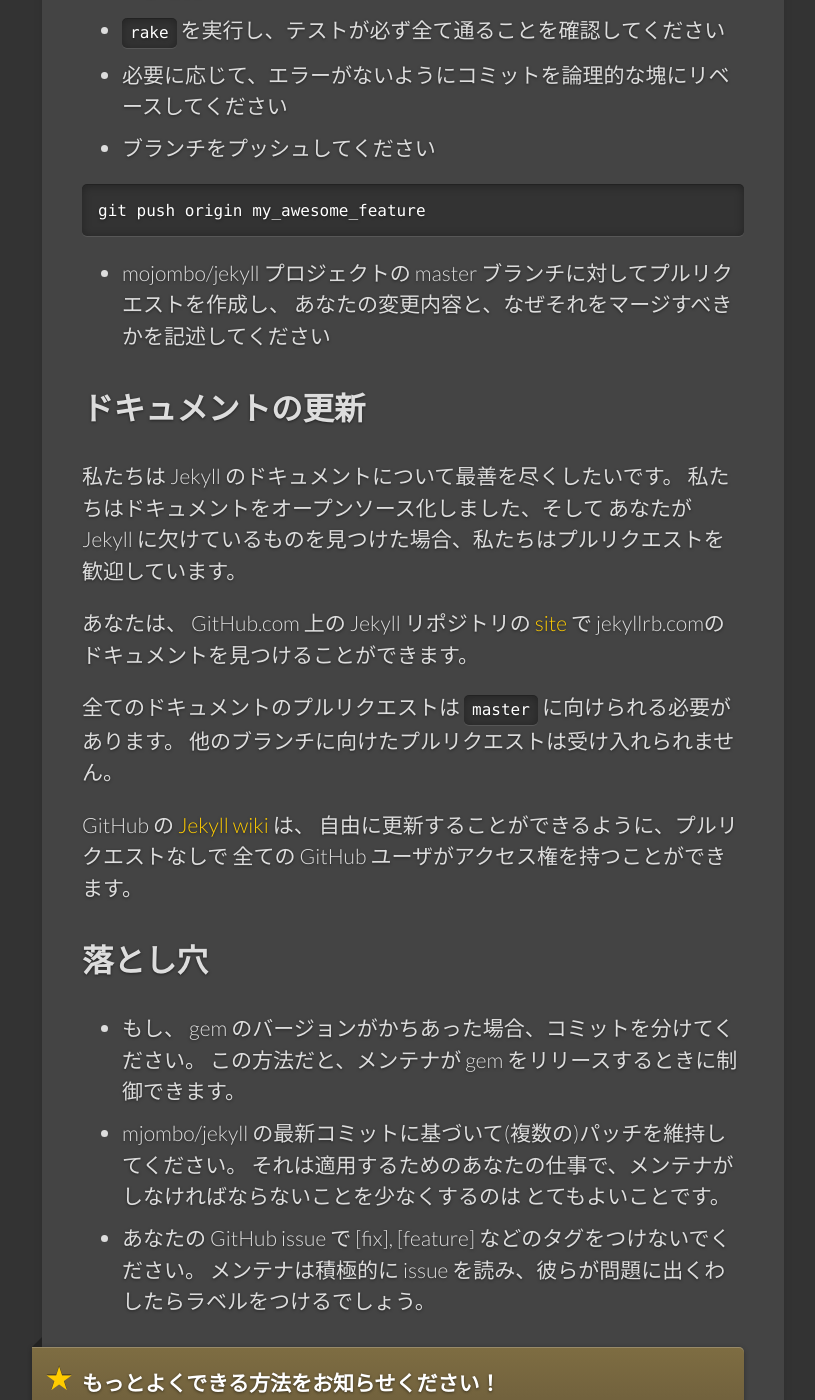
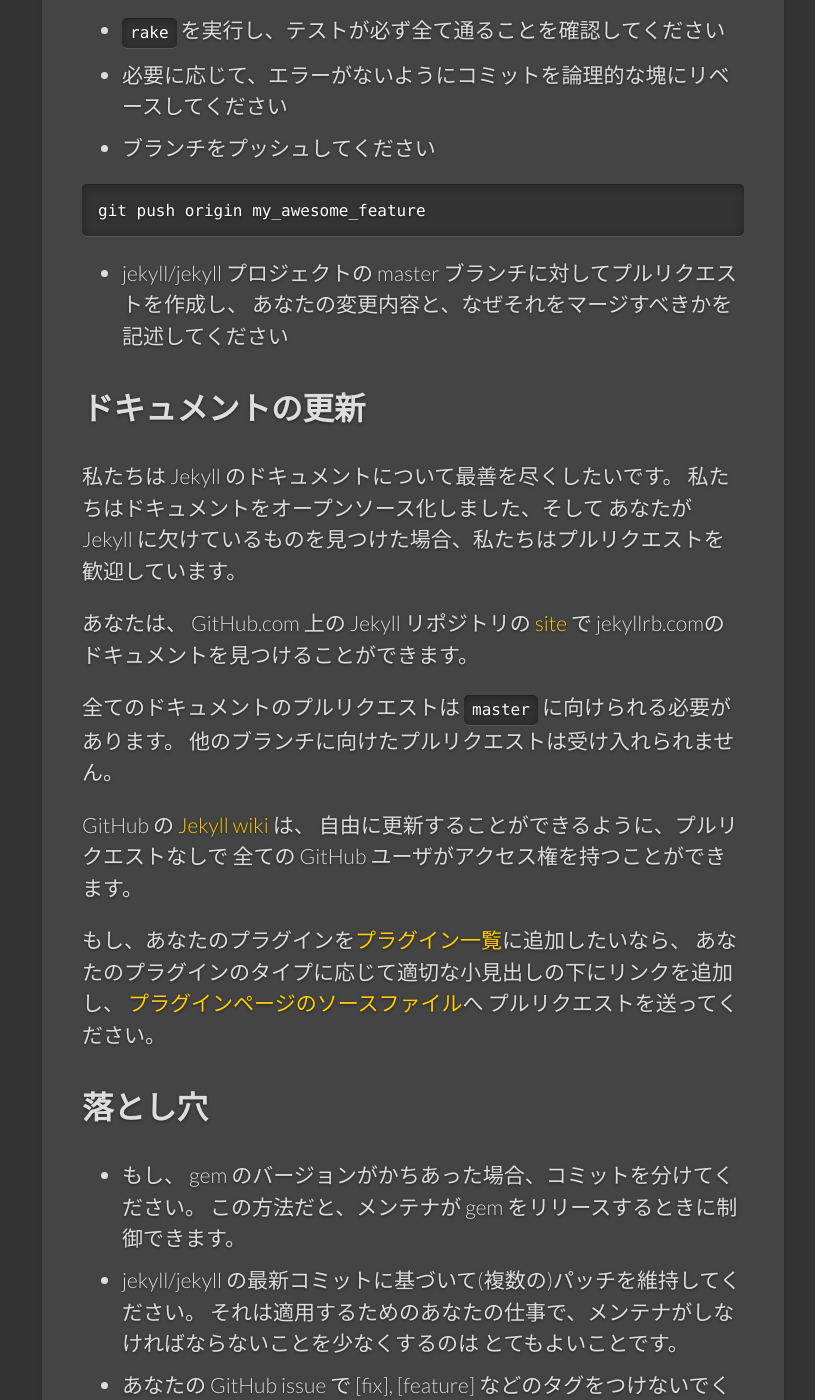
Before and after one commit to jekyllrb-ja/jekyllrb-ja.github.io, a Jekyll site: the page built from docs/contributing.md, in a window 1280 px wide and 1400 px high, scrolled down 2210 px. Shown: the whole window, without its empty margins (129-944 px from the left). Built offline with Jekyll 4.4.1, drawn with Linux system fonts in a browser that asks for light colours; nearby versions of some CDN libraries; some web fonts are replaced.

```diff
--- a/docs/contributing.md
+++ b/docs/contributing.md
@@ -190,6 +190,7 @@
 * ブランチをプッシュしてください
 
 <!--original
+
 * Hack away, add tests. Not necessarily in that order.
 * Make sure everything still passes by running `rake`.
 * If necessary, rebase your commits into logical chunks, without errors.
@@ -206,11 +207,11 @@
 {% endhighlight %}
 -->
 
-* mojombo/jekyll プロジェクトの master ブランチに対してプルリクエストを作成し、
+* jekyll/jekyll プロジェクトの master ブランチに対してプルリクエストを作成し、
   あなたの変更内容と、なぜそれをマージすべきかを記述してください
 
 <!--original
-* Create a pull request against mojombo/jekyll:master and describe what your
+* Create a pull request against jekyll/jekyll:master and describe what your
   change does and the why you think it should be merged.
 -->
 
@@ -259,6 +260,18 @@
 GitHub users have access.
 -->
 
+もし、あなたのプラグインを[プラグイン一覧](/docs/plugins/#available_plugins)に追加したいなら、
+あなたのプラグインのタイプに応じて適切な小見出しの下にリンクを追加し、
+[プラグインページのソースファイル]({{ site.repository }}/blob/master/site/docs/plugins.md)へ
+プルリクエストを送ってください。
+
+<!--original
+If you want to add your plugin to the [list of plugins](/docs/plugins/#available_plugins),
+please submit a pull request modifying the [plugins page source
+file]({{ site.repository }}/blob/master/site/docs/plugins.md) by adding a
+link to your plugin under the proper subheading depending upon its type.
+-->
+
 落とし穴
 -------
 
@@ -269,7 +282,7 @@
 
 * もし、 gem のバージョンがかちあった場合、コミットを分けてください。
   この方法だと、メンテナが gem をリリースするときに制御できます。
-* mjombo/jekyll の最新コミットに基づいて(複数の)パッチを維持してください。
+* jekyll/jekyll の最新コミットに基づいて(複数の)パッチを維持してください。
   それは適用するためのあなたの仕事で、メンテナがしなければならないことを少なくするのは
   とてもよいことです。
 * あなたの GitHub issue で \[fix\], \[feature\] などのタグをつけないでください。
@@ -278,7 +291,7 @@
 <!--original
 * If you want to bump the gem version, please put that in a separate commit.
   This way, the maintainers can control when the gem gets released.
-* Try to keep your patch(es) based from the latest commit on mojombo/jekyll.
+* Try to keep your patch(es) based from the latest commit on jekyll/jekyll.
   The easier it is to apply your work, the less work the maintainers have to do,
   which is always a good thing.
 * Please don't tag your GitHub issue with \[fix\], \[feature\], etc. The maintainers
```
Also changed, not shown: docs/frontmatter.md (+4 -2 lines).
